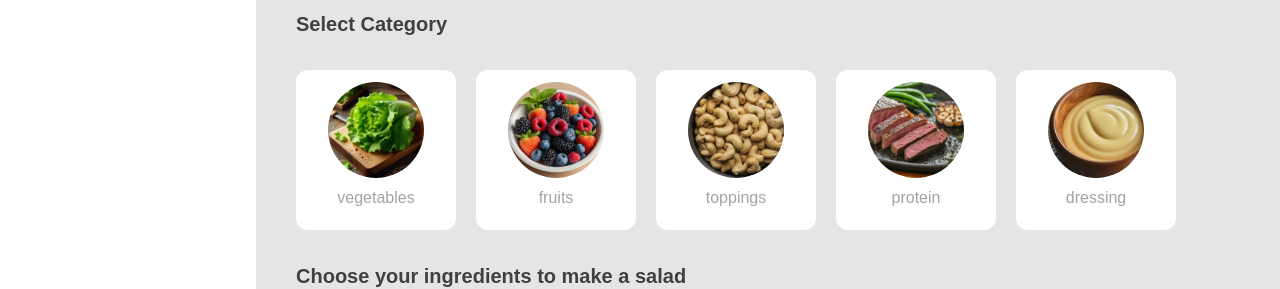
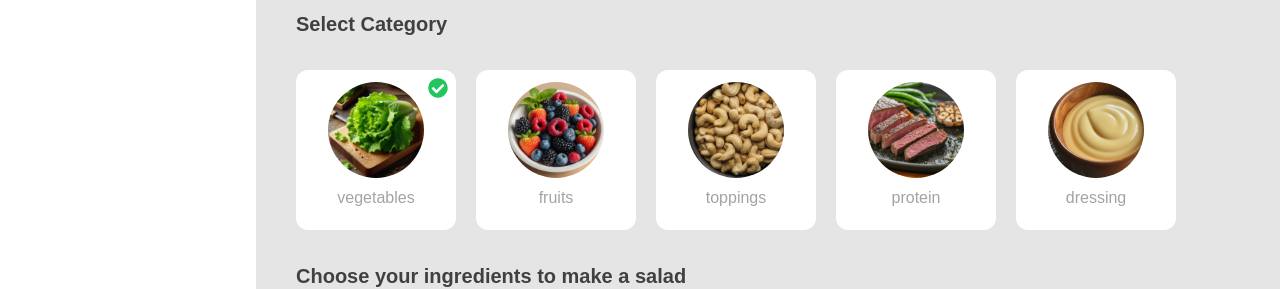
Before and after one commit to jittakan2539/salad-maker, a Next.js app: page / in a window 1280 px wide. Both pictures are taken after a click on the element "vegetables". Shown: the part 356-645 px from the top of the page. Built offline with nearby package versions, Linux system fonts and the light colour scheme; no server answers; the database is empty.

Commit message:
make on click category

```diff
--- a/src/app/components/CategoryCard.tsx
+++ b/src/app/components/CategoryCard.tsx
@@ -1,14 +1,24 @@
 import Image from "next/image";
-import React from "react";
+import { FaCheckCircle } from "react-icons/fa";
 
 interface CategoryCardProps {
 	image: string;
 	category: string;
+	isSelected: boolean;
+	onClick: () => void;
 }
 
-const CategoryCard: React.FC<CategoryCardProps> = ({ image, category }) => {
+const CategoryCard: React.FC<CategoryCardProps> = ({
+	image,
+	category,
+	isSelected,
+	onClick,
+}) => {
 	return (
-		<div className="bg-white w-40 h-40 rounded-xl flex flex-col gap-2 items-center p-3 transition-transform duration-300 ease-in-out transform hover:scale-105 cursor-pointer">
+		<div
+			className="relative bg-white w-40 h-40 rounded-xl flex flex-col gap-2 items-center p-3 transition-transform duration-300 ease-in-out transform hover:scale-105 cursor-pointer"
+			onClick={onClick}
+		>
 			<picture className="relative w-24 h-24">
 				<Image
 					src={image}
@@ -18,6 +28,10 @@ const CategoryCard: React.FC<CategoryCardProps> = ({ image, category }) => {
 					className="rounded-full "
 				/>
 			</picture>
+			{isSelected && (
+				<FaCheckCircle className="text-xl absolute top-2 right-2 text-green-500" />
+			)}
+
 			<h3 className="text-neutral-400 text-center">{category}</h3>
 		</div>
 	);
--- a/src/app/page.tsx
+++ b/src/app/page.tsx
@@ -37,6 +37,7 @@ const categoryList: Category[] = [
 
 export default function Home() {
 	const [ingredientList, setIngredientList] = useState<Ingredient[]>([]);
+	const [selectCategories, setSelectCategories] = useState<string[]>([]);
 
 	async function getQueryIngredients() {
 		try {
@@ -51,6 +52,16 @@ export default function Home() {
 	useEffect(() => {
 		getQueryIngredients();
 	}, []);
+
+	const handleCategoryClick = (category: string) => {
+		setSelectCategories((prevSelectedCategories) => {
+			return prevSelectedCategories.includes(category)
+				? prevSelectedCategories.filter(
+						(checkCategory) => checkCategory !== category
+				  )
+				: [...prevSelectedCategories, category];
+		});
+	};
 
 	return (
 		<div className="flex">
@@ -113,6 +124,8 @@ export default function Home() {
 									key={category.id}
 									image={category.image}
 									category={category.category}
+									isSelected={selectCategories.includes(category.category)}
+									onClick={() => handleCategoryClick(category.category)}
 								/>
 							))}
 						</div>
```
